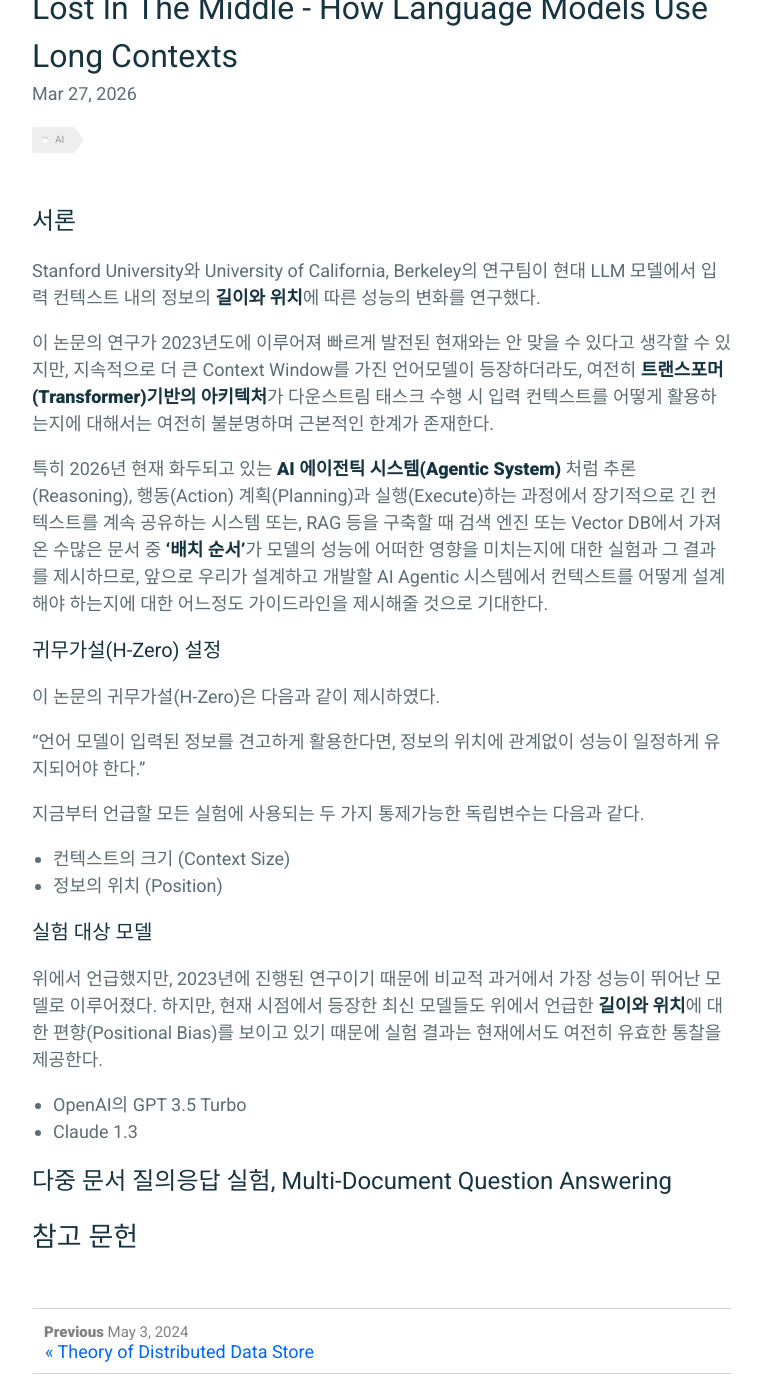
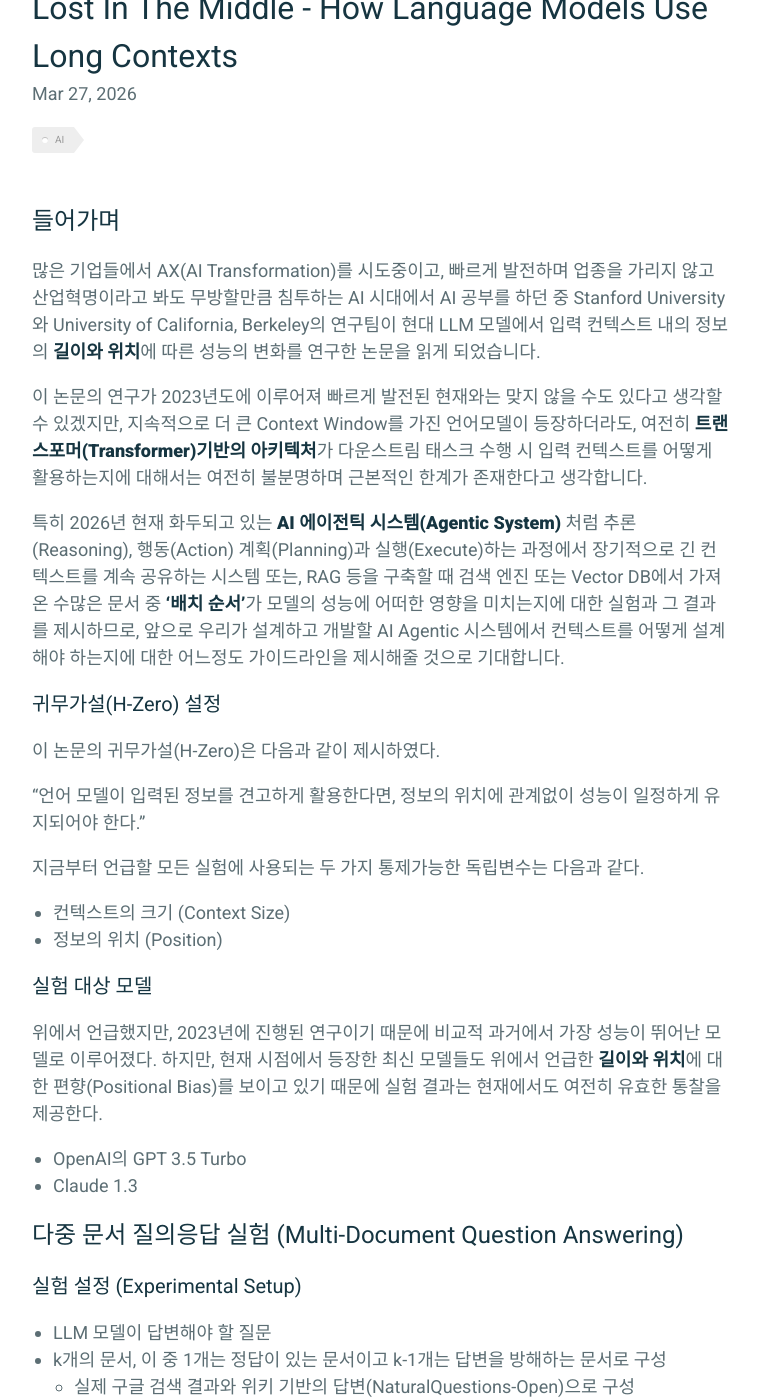
Before and after one commit to parkhuiwo0/parkhuiwo0.github.io, a Jekyll site: the page built from _posts/2026-03-27-Lost-In-the-Middle.md, in a window 1280 px wide and 1400 px high, scrolled down 305 px. Shown: the whole window, without its empty margins (258-1021 px from the left). Built offline with Jekyll 4.4.1, drawn with Linux system fonts in a browser that asks for light colours; some of the changed text lies outside the part shown.

Commit message:
Update 2026-03-27-Lost-In-the-Middle.md

```diff
--- a/_posts/2026-03-27-Lost-In-the-Middle.md
+++ b/_posts/2026-03-27-Lost-In-the-Middle.md
@@ -7,12 +7,12 @@ tags: AI
 comments: true
 ---
 
-## 서론
-Stanford University와 University of California, Berkeley의 연구팀이 현대 LLM 모델에서 입력 컨텍스트 내의 정보의 **길이와 위치**에 따른 성능의 변화를 연구했다. <br>
+## 들어가며
+많은 기업들에서 AX(AI Transformation)를 시도중이고, 빠르게 발전하며 업종을 가리지 않고 산업혁명이라고 봐도 무방할만큼 침투하는 AI 시대에서 AI 공부를 하던 중 Stanford University와 University of California, Berkeley의 연구팀이 현대 LLM 모델에서 입력 컨텍스트 내의 정보의 **길이와 위치**에 따른 성능의 변화를 연구한 논문을 읽게 되었습니다. <br>
 
-이 논문의 연구가 2023년도에 이루어져 빠르게 발전된 현재와는 안 맞을 수 있다고 생각할 수 있지만, 지속적으로 더 큰 Context Window를 가진 언어모델이 등장하더라도, 여전히 **트랜스포머(Transformer)기반의 아키텍처**가 다운스트림 태스크 수행 시 입력 컨텍스트를 어떻게 활용하는지에 대해서는 여전히 불분명하며 근본적인 한계가 존재한다. <br>
+이 논문의 연구가 2023년도에 이루어져 빠르게 발전된 현재와는 맞지 않을 수도 있다고 생각할 수 있겠지만, 지속적으로 더 큰 Context Window를 가진 언어모델이 등장하더라도, 여전히 **트랜스포머(Transformer)기반의 아키텍처**가 다운스트림 태스크 수행 시 입력 컨텍스트를 어떻게 활용하는지에 대해서는 여전히 불분명하며 근본적인 한계가 존재한다고 생각합니다. <br>
 
-특히 2026년 현재 화두되고 있는 **AI 에이전틱 시스템(Agentic System)** 처럼 추론(Reasoning), 행동(Action) 계획(Planning)과 실행(Execute)하는 과정에서 장기적으로 긴 컨텍스트를 계속 공유하는 시스템 또는, RAG 등을 구축할 때 검색 엔진 또는 Vector DB에서 가져온 수많은 문서 중 **'배치 순서'**가 모델의 성능에 어떠한 영향을 미치는지에 대한 실험과 그 결과를 제시하므로, 앞으로 우리가 설계하고 개발할 AI Agentic 시스템에서 컨텍스트를 어떻게 설계해야 하는지에 대한 어느정도 가이드라인을 제시해줄 것으로 기대한다.
+특히 2026년 현재 화두되고 있는 **AI 에이전틱 시스템(Agentic System)** 처럼 추론(Reasoning), 행동(Action) 계획(Planning)과 실행(Execute)하는 과정에서 장기적으로 긴 컨텍스트를 계속 공유하는 시스템 또는, RAG 등을 구축할 때 검색 엔진 또는 Vector DB에서 가져온 수많은 문서 중 **'배치 순서'**가 모델의 성능에 어떠한 영향을 미치는지에 대한 실험과 그 결과를 제시하므로, 앞으로 우리가 설계하고 개발할 AI Agentic 시스템에서 컨텍스트를 어떻게 설계해야 하는지에 대한 어느정도 가이드라인을 제시해줄 것으로 기대합니다.
 
 ### 귀무가설(H-Zero) 설정
 이 논문의 귀무가설(H-Zero)은 다음과 같이 제시하였다.
@@ -29,6 +29,12 @@ Stanford University와 University of California, Berkeley의 연구팀이 현대
 - OpenAI의 GPT 3.5 Turbo
 - Claude 1.3
 
-## 다중 문서 질의응답 실험, Multi-Document Question Answering
+## 다중 문서 질의응답 실험 (Multi-Document Question Answering)
+### 실험 설정 (Experimental Setup)
+- LLM 모델이 답변해야 할 질문
+- k개의 문서, 이 중 1개는 정답이 있는 문서이고 k-1개는 답변을 방해하는 문서로 구성
+    - 실제 구글 검색 결과와 위키 기반의 답변(NaturalQuestions-Open)으로 구성
+    - k-1개의 방해 문서는 Contriever로 질의와 관련성이 높은 순서대로 추출했다고 한다.
+
 
 # 참고 문헌
```
